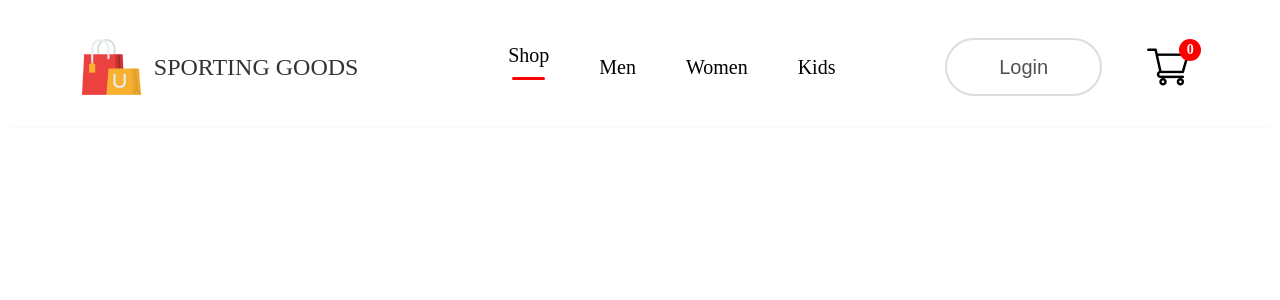
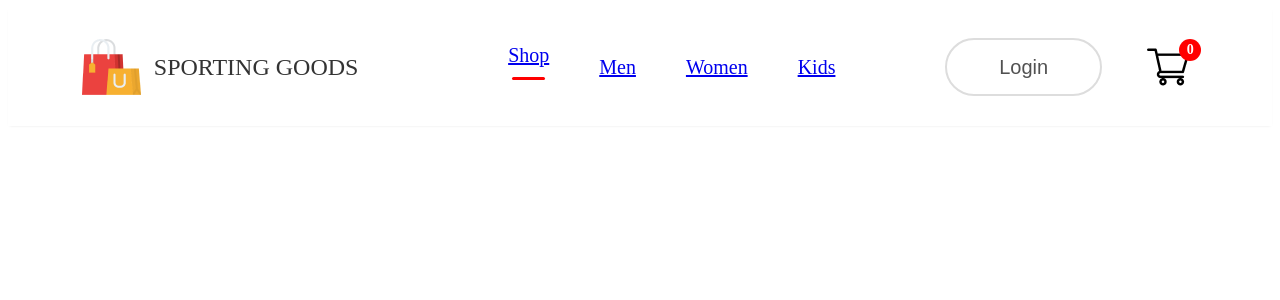
Before and after one commit to Ruman67/Ecomm, a React (Create React App) app in the folder frontend/: page / in a window 1280 px wide. Shown: the top 300 px of the page. Built offline with nearby package versions, Linux system fonts and the light colour scheme.

Commit message:
added link to in menu

```diff
--- a/frontend/package.json
+++ b/frontend/package.json
@@ -8,7 +8,7 @@
     "@testing-library/user-event": "^13.5.0",
     "react": "^18.3.1",
     "react-dom": "^18.3.1",
-    "react-router-dom": "^7.0.1",
+    "react-router-dom": "^7.0.2",
     "react-scripts": "5.0.1",
     "web-vitals": "^2.1.4"
   },
--- a/frontend/src/App.js
+++ b/frontend/src/App.js
@@ -1,10 +1,30 @@
 
 import './App.css';
 import Navbar from './Components/Navbar/Navbar';
+import { BrowserRouter,Routes, Route } from 'react-router-dom';
+import ShopCategory from './Components/Pages/ShopCategory';
+import Shop from './Components/Pages/Shop';
+import Product from './Components/Pages/Product';
+import Cart from './Components/Pages/Cart';
+import LoginSignup from './Components/Pages/LoginSignup';
 function App() {
   return (
     <div >
+      <BrowserRouter>
+
       <Navbar/>
+       <Routes>
+        <Route path='/' element={<Shop/>}></Route>
+        <Route path='/mens' element={<ShopCategory category="mens"/>}></Route>
+        <Route path='/womens' element={<ShopCategory category="womens"/>}></Route>
+        <Route path='/kids' element={<ShopCategory category="kids"/>}></Route>
+
+        <Route path="product" element = {<Product/>}></Route>
+        <Route path=":productId" element={<Product/>}></Route>
+<Route path = '\cart' element={<Cart/>}></Route>
+<Route path = '\login' element={<LoginSignup/>}></Route>
+       </Routes>
+      </BrowserRouter>
     </div>
   );
 }
--- a/frontend/src/Components/Navbar/Navbar.jsx
+++ b/frontend/src/Components/Navbar/Navbar.jsx
@@ -2,6 +2,7 @@ import React ,{useState} from 'react'
 import './Navbar.css'
 import logo from '../Assets/logo.png'
 import cart_icon from '../Assets/cart_icon.png'
+import { Link } from 'react-router-dom'
 const Navbar = () => {
   const [menu,setMenu] =  useState("shop");
   return (
@@ -11,10 +12,10 @@ const Navbar = () => {
             <p>SPORTING GOODS</p>
         </div>
       <ul className ="nav-menu">
-        <li onClick={()=>{setMenu("shop")}}>Shop{menu==="shop"?<hr/>:<></>}</li>
-        <li onClick={()=>{setMenu("men")}}>Men{menu==="men"?<hr/>:<></>}</li>
-        <li onClick={()=>{setMenu("women")}}>Women{menu==="women"?<hr/>:<></>}</li>
-        <li onClick={()=>{setMenu("kids")}}>Kids{menu==="kids"?<hr/>:<></>}</li>
+        <li onClick={()=>{setMenu("shop")}}> <Link to = '/'>Shop</Link>{menu==="shop"?<hr/>:<></>}</li>
+        <li onClick={()=>{setMenu("men")}}>  <Link to = '/men'>Men</Link>{menu==="men"?<hr/>:<></>}</li>
+        <li onClick={()=>{setMenu("women")}}><Link to = '/women'>Women</Link>{menu==="women"?<hr/>:<></>}</li>
+        <li onClick={()=>{setMenu("kids")}}> <Link to = '/kids'>Kids</Link>{menu==="kids"?<hr/>:<></>}</li>
       </ul>
      <div className="nav-login-cart">
         <button>Login</button>
```
Also changed, not shown: 1 other file (tests, documents, lock files or other folders).
